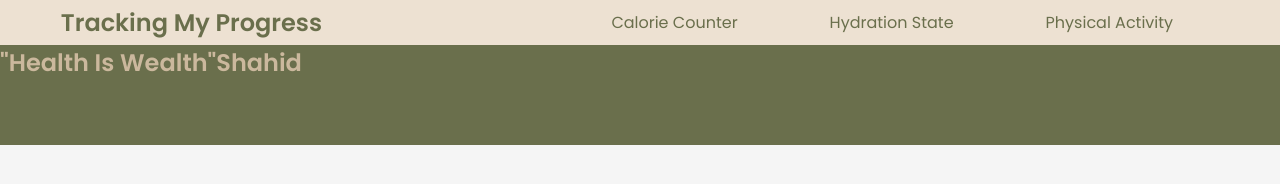
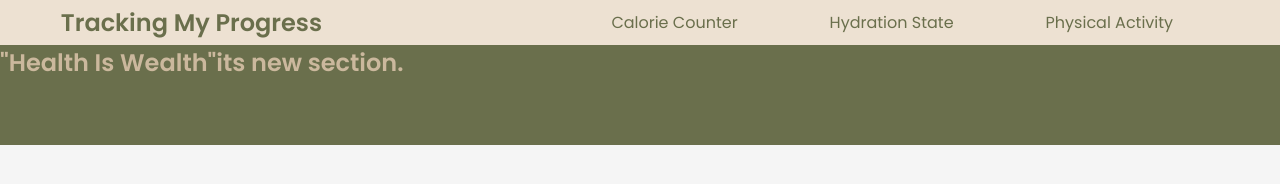
Before and after one commit to metachemist/Mini-Development-Projects, a plain HTML site: page Responsive-Website/index.html in a window 1280 px wide. Drawn offline with Linux system fonts and the light colour scheme.

Commit message:
updating section

```diff
--- a/Responsive-Website/index.html
+++ b/Responsive-Website/index.html
@@ -35,7 +35,7 @@
             </div>
             <div class="secondSection">
                 <h2>
-                    Shahid
+                    its new section.
                 </h2>
             </div>
         </section>
```
